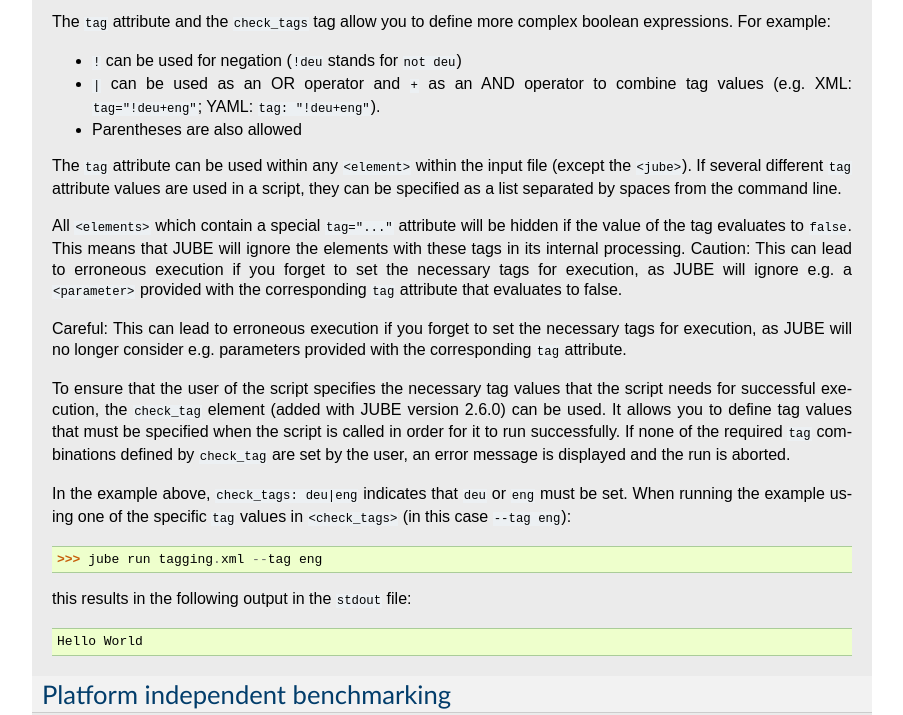
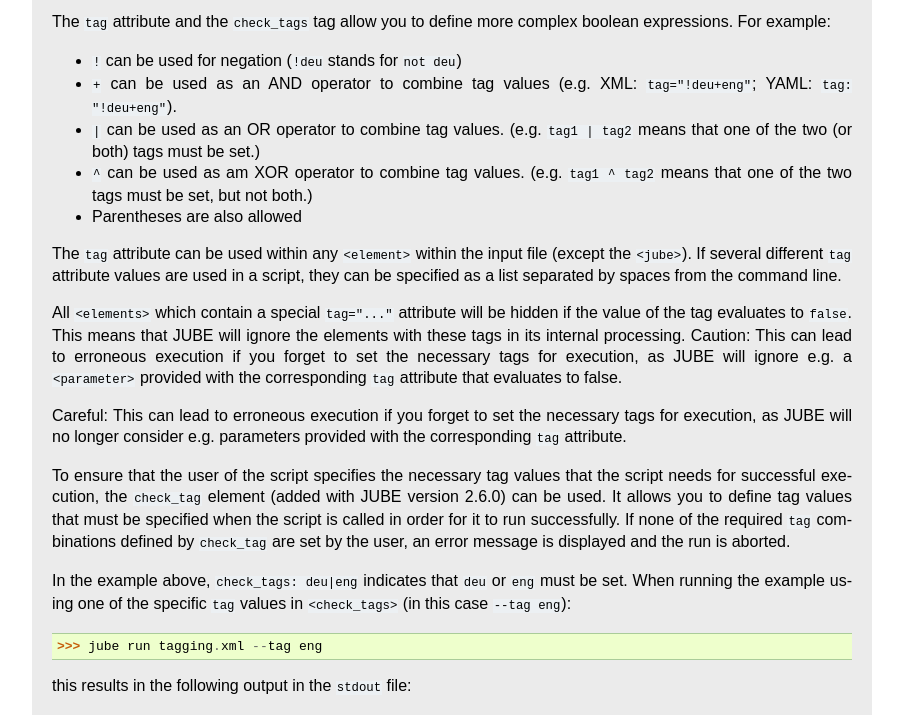
Before and after one commit to FZJ-JSC/JUBE, a Sphinx documentation site: the page built from docs/advanced.rst, in a window 1280 px wide and 900 px high, scrolled down 7614 px, cut to the strip 185-900 px from the top of the window. Shown: the whole strip, without its empty margins (198-1101 px from the left). Built offline with Sphinx 7.4.7, drawn with Linux system fonts in a browser that asks for light colours.

Commit message:
Modify schema, docs and release note file for new xor option in check_tags

```diff
--- a/docs/advanced.rst
+++ b/docs/advanced.rst
@@ -408,7 +408,11 @@ For example:
 
 * ``!`` can be used for negation (``!deu`` stands for ``not deu``)
 
-* ``|`` can be used as an OR operator and ``+`` as an AND operator to combine tag values (e.g. XML: ``tag="!deu+eng"``; YAML: ``tag: "!deu+eng"``).
+* ``+`` can be used as an AND operator to combine tag values (e.g. XML: ``tag="!deu+eng"``; YAML: ``tag: "!deu+eng"``).
+
+* ``|`` can be used as an OR operator to combine tag values. (e.g. ``tag1 | tag2`` means that one of the two (or both) tags must be set.)
+
+* ``^`` can be used as am XOR operator to combine tag values. (e.g. ``tag1 ^ tag2`` means that one of the two tags must be set, but not both.)
 
 * Parentheses are also allowed
 
--- a/docs/glossar.rst
+++ b/docs/glossar.rst
@@ -137,6 +137,7 @@ Glossary
       * The combination is set using boolean algebra.
       * For the logical operation 'conjunction', i.e. 'and', the sign ``+`` is used. Example: ``tag1 + tag2`` means that both tags must be set.
       * For the logical operation 'disjunction', i.e. 'or', the character ``|`` is used. Example: ``tag1 | tag2`` means that one of the two or both tags must be set.
+      * For the logical operation 'exclusive disjunction', i.e. 'xor', the character ``^`` is used. Example: ``tag1 ^ tag2`` means that one of the two (not both!) tags must be set.
       * In addition, the character ``!`` can be used for the logical operation 'negation', i.e. 'not'. Example: ``!tag1`` means that the tag ``tag1`` must not be set.
 
    selection_tag
--- a/docs/release_notes.rst
+++ b/docs/release_notes.rst
@@ -25,10 +25,11 @@ Release notes
 ~~~~~~~~~~~~~
 Release: XXXX-XX-XX
 
+* Added: A new operator `^` (exclusive disjunction (`xor`)) for the `tag` attribute and `<check_tags>`.
 * Added: New environment variable `JUBE_VERBOSE` to set the verbosity level.
 * Added: Warning when the current verbosity level from the command line or environment variable is out of range.
 * Changed: The convert type warning is only logged to the `analyse.log` file and no longer printed to the console output.
-* Removed: Comma character (`,`) is no longer supported in `check_tags` and `tag` attributes. Instead use `|`, `+` and `!`.
+* Removed: Comma character (`,`) is no longer supported in `check_tags` and `tag` attributes. Instead use `|`, `^`,  `+` and `!`.
 
 Version 2.6.2
 ~~~~~~~~~~~~~
```
Also changed, not shown: 1 other file.
